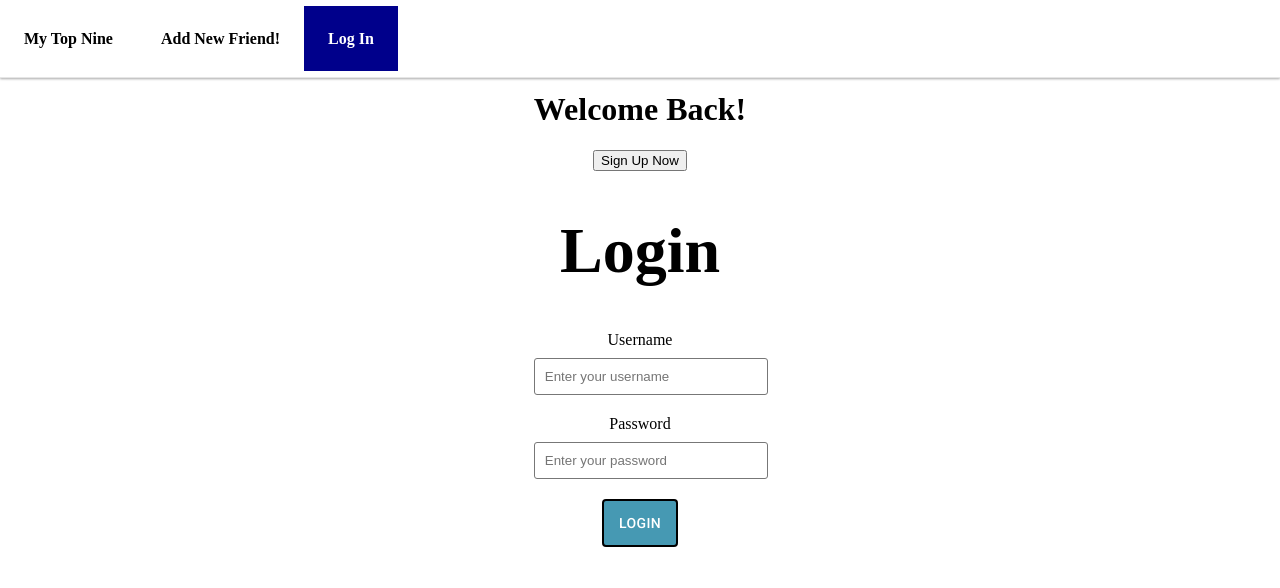
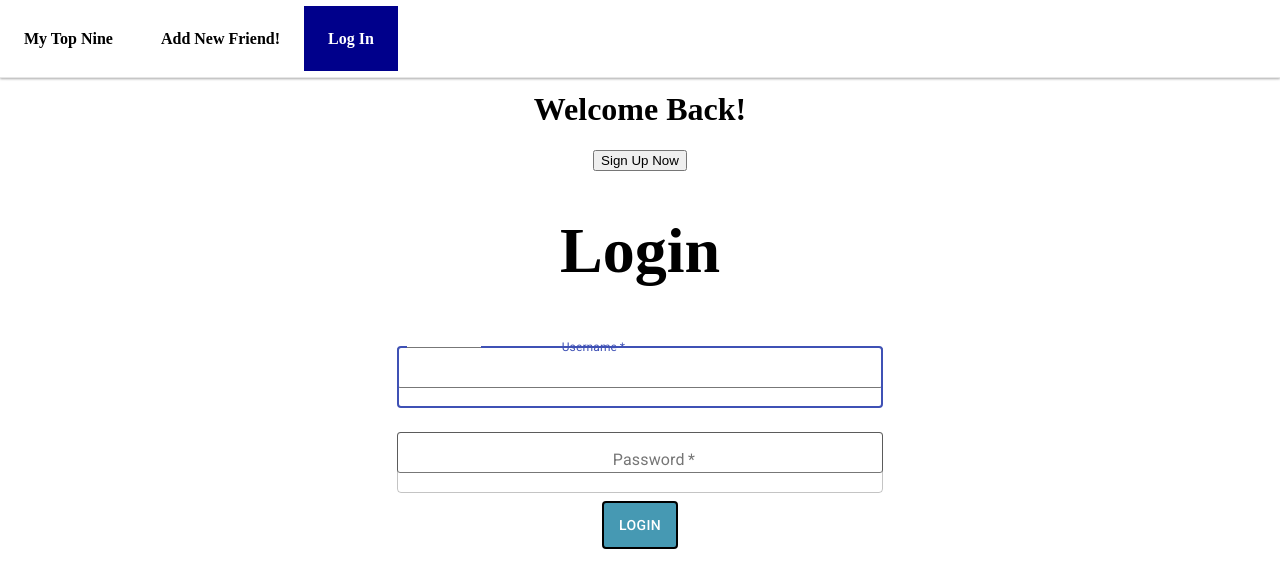
Before and after one commit to my-top-nine-6-21-19/myTopNine-FE, a React (Create React App) app: page /login in a window 1280 px wide. Shown: the top 588 px of the page. Built offline with nearby package versions, Linux system fonts and the light colour scheme.

Commit message:
conditional display up

```diff
--- a/src/components/Login.js
+++ b/src/components/Login.js
@@ -29,14 +29,15 @@ export class Login extends Component {
           <div className="login-container">
             <h1 className="login-title">Login</h1>
             <form>
-              <label>Username</label>
+              {/* <label>Username</label>
               <input
                 name="username"
                 onChange={this.handleChange}
                 type="text"
                 placeholder="Enter your username"
-              />
-              {/* <TextField
+              /> */}
+              <TextField
+                onChange={this.handleChange}
                 variant="outlined"
                 margin="normal"
                 required
@@ -48,6 +49,7 @@ export class Login extends Component {
                 autoFocus
               />
               <TextField
+                onChange={this.handleChange}
                 variant="outlined"
                 margin="normal"
                 required
@@ -57,15 +59,15 @@ export class Login extends Component {
                 type="password"
                 id="password"
                 autoComplete="current-password"
-              /> */}
+              />
 
-              <label>Password</label>
+              {/* <label>Password</label>
               <input
                 name="password"
                 type="password"
                 onChange={this.handleChange}
                 placeholder="Enter your password"
-              />
+              /> */}
               {/* <button onClick={this.login} type="submit">
                 {this.props.loggingIn ? <p>Loading...</p> : "Login"}
               </button> */}
```
